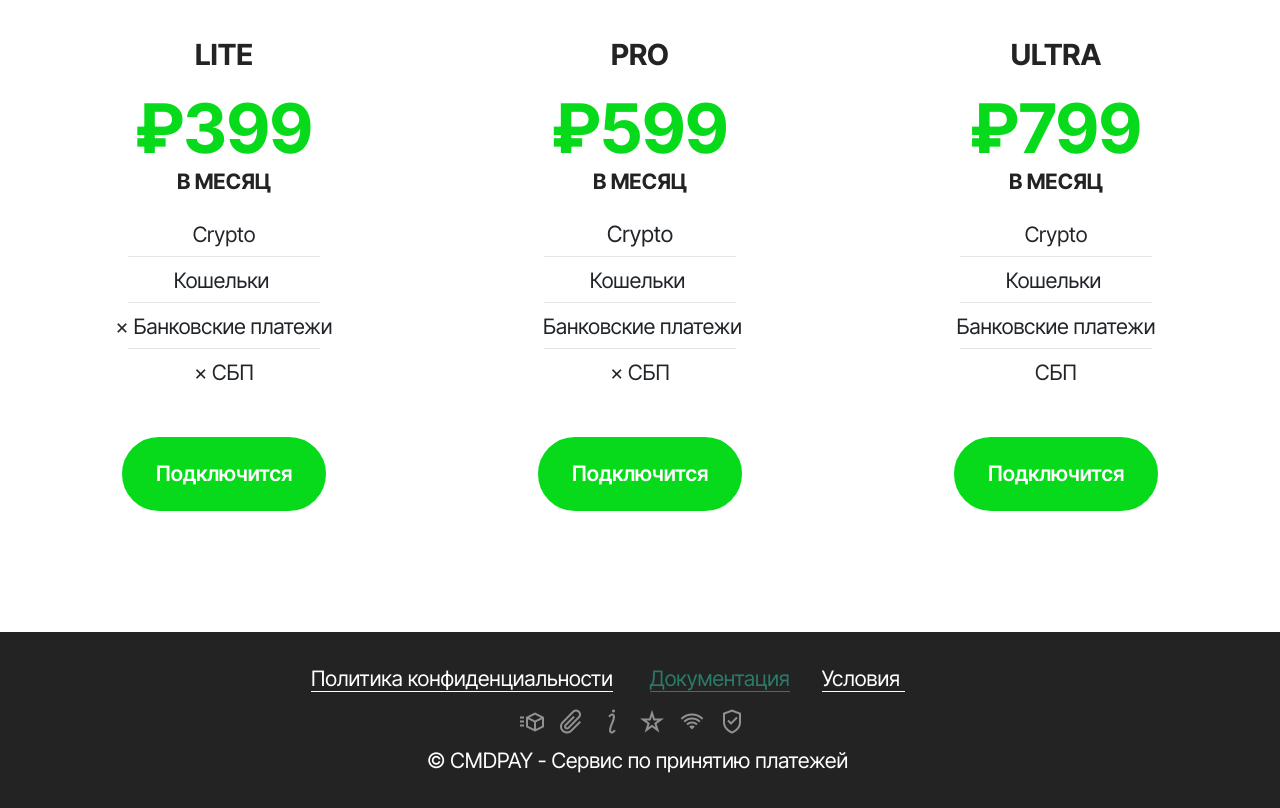
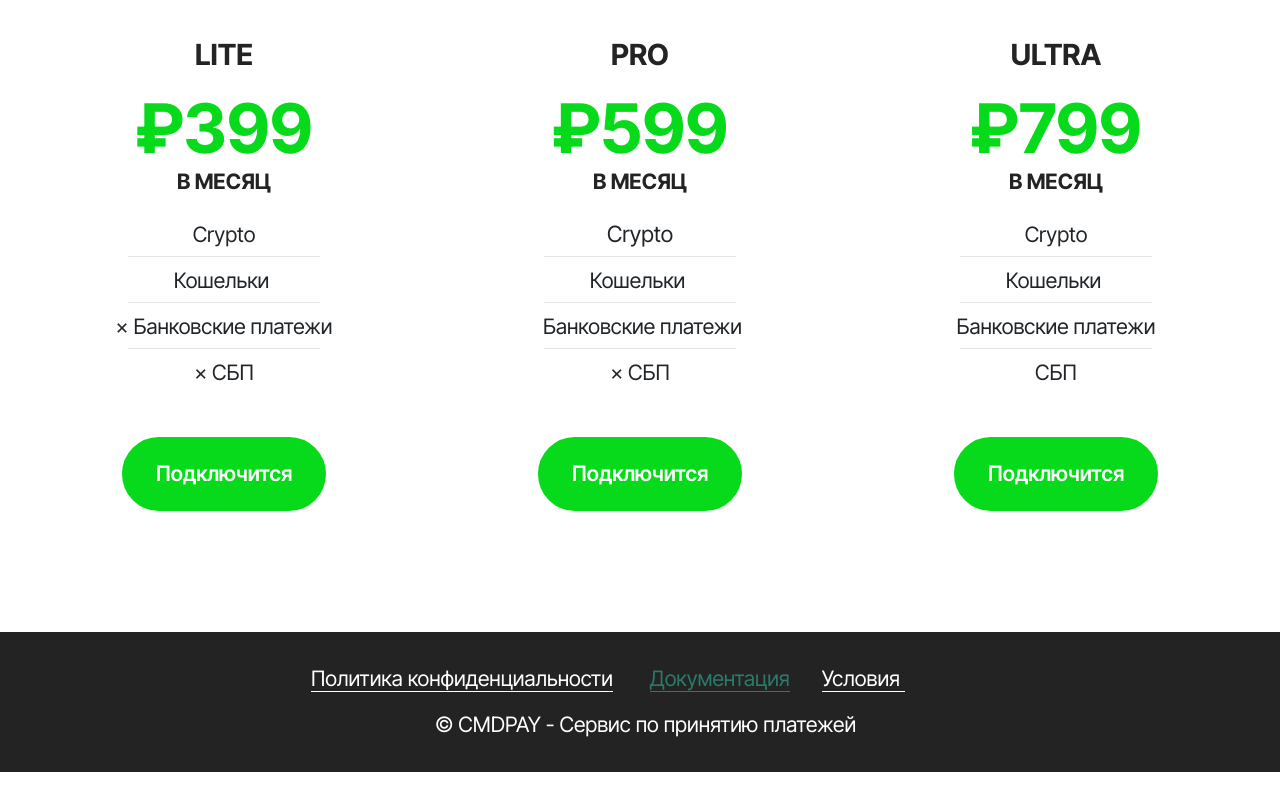
Before and after one commit to Matvick108/CMDPAY, a plain HTML site: page index.html in a window 1280 px wide. Shown: the part 4959-5767 px from the top of the page. After the commit the page ends 5731 px from the top, so only its background shows below. Drawn offline with Linux system fonts and the light colour scheme; files whose address does not match are found by name.

Commit message:
Update index.html

```diff
--- a/index.html
+++ b/index.html
@@ -344,35 +344,6 @@
                 <div class="social-list align-right pb-2">
 
 
-
-
-
-
-                <div class="soc-item">
-                        <a href="https://twitter.com/mobirise" target="_blank">
-                            <span class="mbr-iconfont mbr-iconfont-social mobi-mbri-delivery mobi-mbri"></span>
-                        </a>
-                    </div><div class="soc-item">
-                        <a href="https://www.facebook.com/pages/Mobirise/1616226671953247" target="_blank">
-                            <span class="mbr-iconfont mbr-iconfont-social mobi-mbri-paperclip mobi-mbri"></span>
-                        </a>
-                    </div><div class="soc-item">
-                        <a href="https://www.youtube.com/c/mobirise" target="_blank">
-                            <span class="mbr-iconfont mbr-iconfont-social mobi-mbri-italic mobi-mbri"></span>
-                        </a>
-                    </div><div class="soc-item">
-                        <a href="https://instagram.com/mobirise" target="_blank">
-                            <span class="mbr-iconfont mbr-iconfont-social mobi-mbri-star mobi-mbri"></span>
-                        </a>
-                    </div><div class="soc-item">
-                        <a href="https://plus.google.com/u/0/+Mobirise" target="_blank">
-                            <span class="mbr-iconfont mbr-iconfont-social mobi-mbri-wifi mobi-mbri"></span>
-                        </a>
-                    </div><div class="soc-item">
-                        <a href="https://www.behance.net/Mobirise" target="_blank">
-                            <span class="mbr-iconfont mbr-iconfont-social mobi-mbri-protect mobi-mbri"></span>
-                        </a>
-                    </div></div>
             </div>
             <div class="row row-copirayt">
                 <p class="mbr-text mb-0 mbr-fonts-style mbr-white align-center display-7">
```
